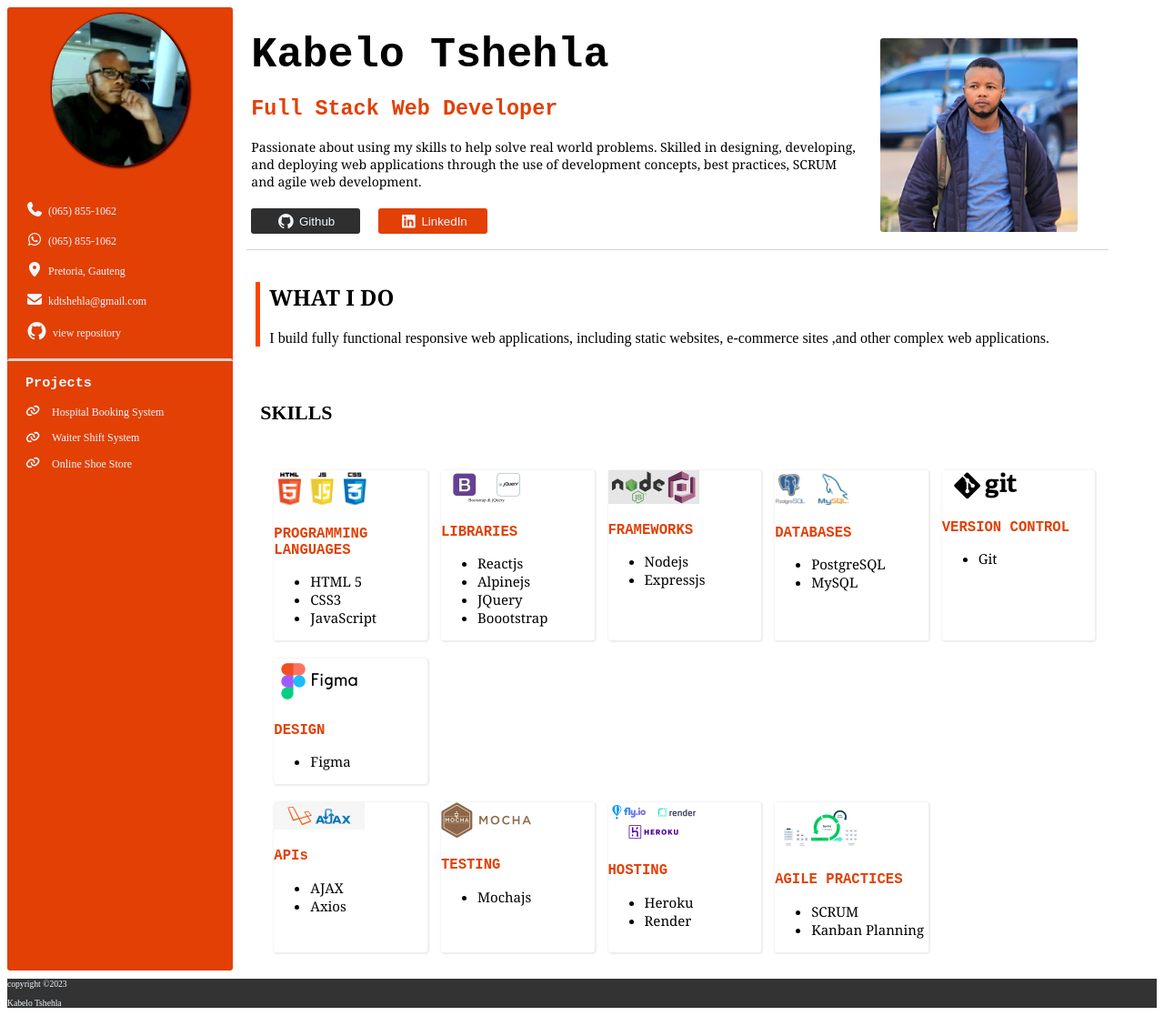
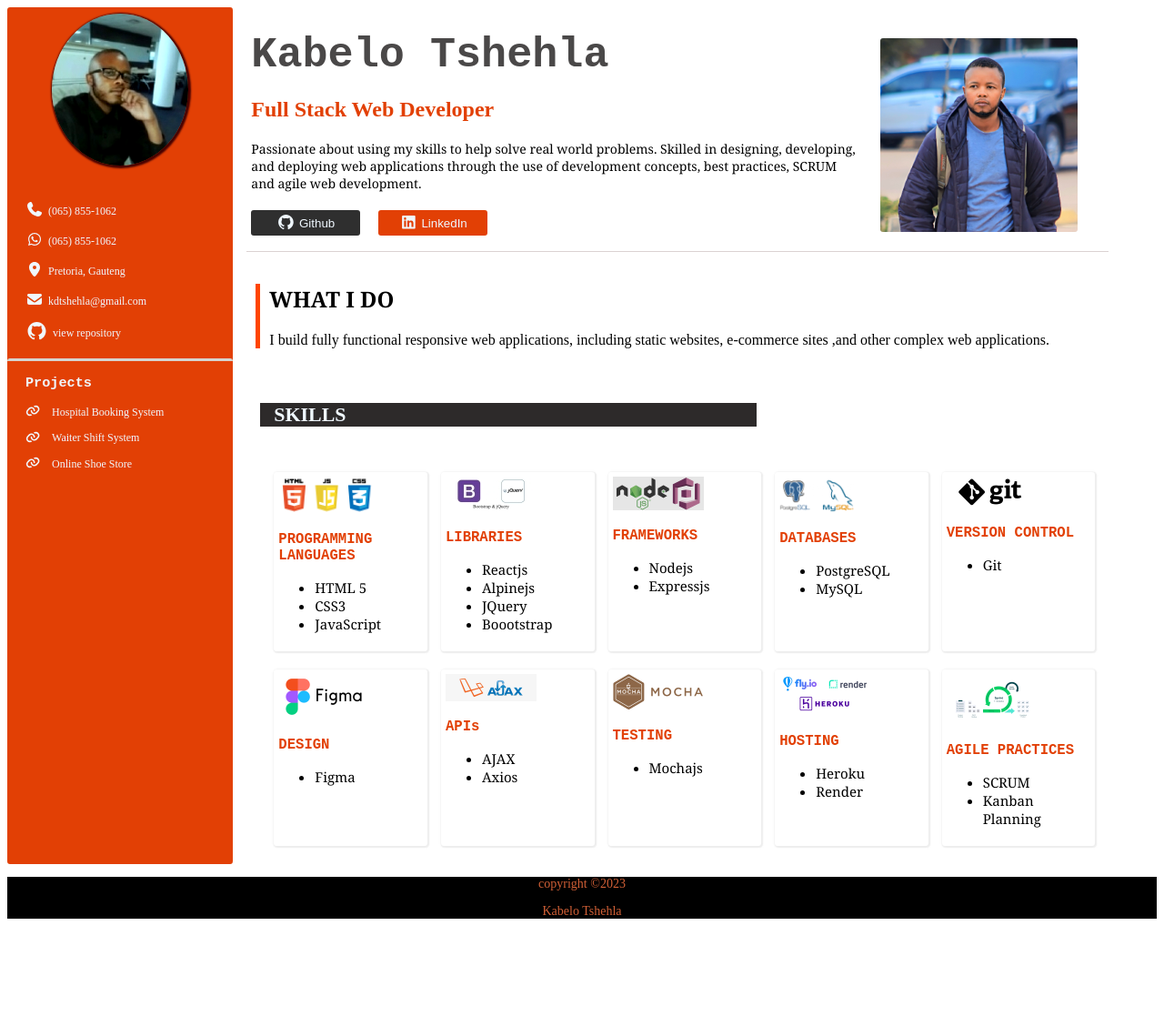
Before and after one commit to KayDrew/profile, a plain HTML site: page index.html in a window 1280 px wide. Shown: the whole page at 91% size. After the commit the page ends 1024 px from the top, so only its background shows below. Drawn offline with Linux system fonts and the light colour scheme.

Commit message:
adjusted style for desktop, changed footer colour

```diff
--- a/css/style.css
+++ b/css/style.css
@@ -35,9 +35,6 @@
 
 .projects a{
   color: aliceblue;
-
-
-
   text-decoration: none;
 }
 
@@ -46,6 +43,9 @@
   font-size: 1.37em;
   margin-top:60px;
   margin-bottom:50px;
+  background-color: rgb(37, 35, 35);
+  color: aliceblue;
+
 }
 
 .profile{
@@ -91,9 +91,11 @@ button{
 }
 
 footer{
-background-color: rgba(0,0,0,0.8);
-color: aliceblue;
+background-color: rgb(0, 0, 0);
+color: rgb(210, 96, 54);
 font-size: 0.6em;
+text-align: center;
+width: 100%;
 
 }
 
@@ -116,6 +118,7 @@ span {
 
     font-size: 2.4em;
     margin-bottom: 20px;
+    color: rgb(74, 72, 72);
   }
 
   .overview h2{
@@ -125,9 +128,9 @@ span {
   }
 
   .profile h2{
-font-family: monospace;
+
 color:rgb(226, 64, 5);
-font-size: 1.8em;
+font-size: 1.5em;
   }
 
 
@@ -177,6 +180,7 @@ margin-bottom:15px;
 box-shadow: 0.8px 0.8px 1.3px 1.3px rgba(230,230,230,0.7);
 margin-right: 15px;
  border-radius: 3px;
+ padding: 5px;
 
     }
 
@@ -265,6 +269,14 @@ font-size: 1.3em;
       margin-bottom: 20px;
     }
 
+    #skill3{
+      color: aliceblue;
+      width: 56%;
+      background-color: rgb(45, 42, 42);
+      padding-left: 15px;
+
+    }
+
     #git{
       margin-right: 20px;
 
@@ -285,4 +297,10 @@ font-size: 1.3em;
     grid-template-columns: 1fr 5fr;
 }
 
+footer p{
+  font-size: 14px;
+
+}
+
+
     }
--- a/index.html
+++ b/index.html
@@ -145,11 +145,8 @@
         </ul>
 
     </div>
-    </div>
 
 
-
-    <div class="skills">
     <div>
 
       <img src="images/ajax.png"/>
@@ -206,16 +203,14 @@
     </div>
 
   </div>
-    </div>
-
 
  </div>
 
 </div>
+</div>
 </body>
 
 <footer>
-
 <p>copyright ©2023</p>
 <p>Kabelo Tshehla</p>
 </footer>
```
